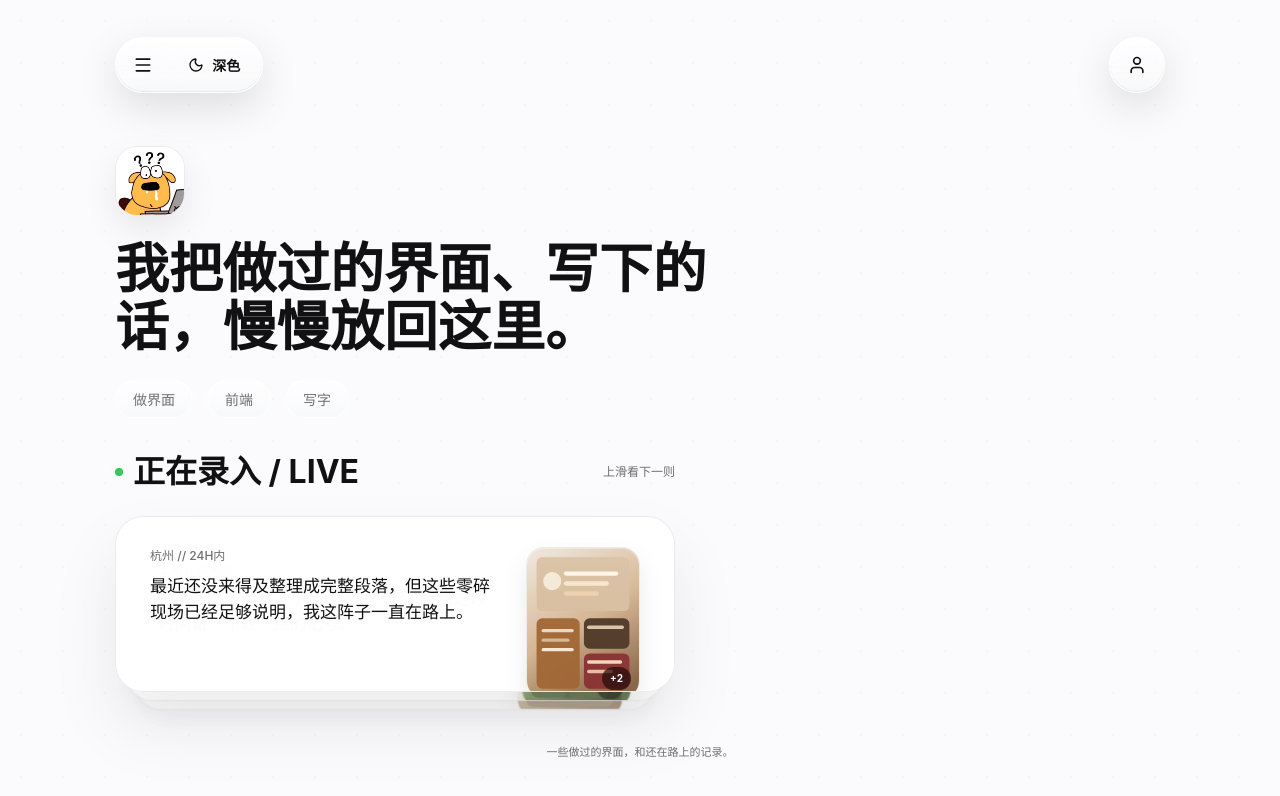
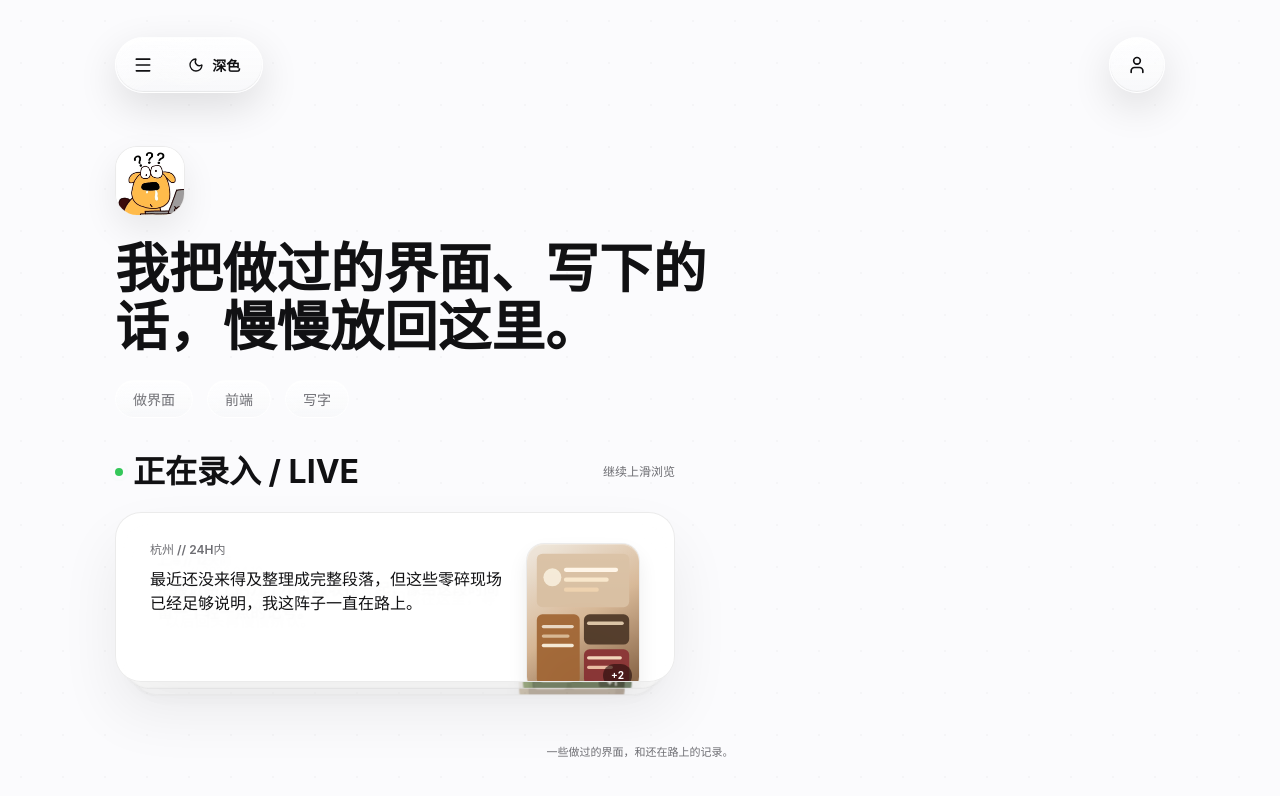
Before and after one commit to JxdCap/me, a React (Vite) app in the folder web/: page / in a window 1280 px wide. Shown: the top 796 px of the page. Built offline with nearby package versions, Linux system fonts and the light colour scheme.

Commit message:
状态组件重构01

```diff
--- a/web/src/components/StillAlive.tsx
+++ b/web/src/components/StillAlive.tsx
@@ -120,7 +120,7 @@ export const StillAlive = forwardRef<HTMLDivElement, StillAliveProps>(function S
           <h2 id="stillalive-title" className="typewriter">{SECTION_TITLE}</h2>
         </div>
         <span className="status-hint">
-          {dragY < THRESHOLD ? '松手切换' : '上滑看下一则'}
+          {dragY < THRESHOLD ? '松手进入下一则' : '继续上滑浏览'}
         </span>
       </div>
 
@@ -147,17 +147,17 @@ export const StillAlive = forwardRef<HTMLDivElement, StillAliveProps>(function S
           const isTop = index === 0 && !isExiting
           const slotIndex = exitCardId && !isExiting ? index - 1 : index
 
-          const isCapturing = isDragging && dragY < THRESHOLD
-          const bloomScale = (isCapturing && slotIndex === 0 && !isTop) ? 1.02 : 1
+          const isHandingOff = isDragging && dragY < THRESHOLD
+          const handoffScale = (isHandingOff && slotIndex === 0 && !isTop) ? 1.012 : 1
 
-          const shadowBlur = isTop ? Math.max(34, 34 + Math.abs(dragY) * 0.12) : 18
-          const shadowOpacity = isTop ? Math.max(0.04, 0.08 - Math.abs(dragY) * 0.0002) : 0.04
-          const textParallax = isTop ? dragY * 0.025 : 0
+          const shadowBlur = isTop ? Math.max(30, 30 + Math.abs(dragY) * 0.08) : 14
+          const shadowOpacity = isTop ? Math.max(0.04, 0.07 - Math.abs(dragY) * 0.00018) : 0.028
+          const textParallax = isTop ? dragY * 0.018 : 0
 
-          const ty = slotIndex * 12
-          const tz = slotIndex * -18
-          const sc = 1 - slotIndex * 0.035
-          const bl = slotIndex * 0.35
+          const ty = slotIndex * 10
+          const tz = slotIndex * -10
+          const sc = 1 - slotIndex * 0.022
+          const bl = slotIndex * 0.22
 
           const style: CSSProperties = {
             zIndex: 100 - index,
@@ -169,12 +169,12 @@ export const StillAlive = forwardRef<HTMLDivElement, StillAliveProps>(function S
             animation: `card-entrance 0.8s cubic-bezier(0.22, 1, 0.36, 1) ${0.4 + index * 0.1}s backwards`,
 
             transform: isTop
-              ? `translate3d(0, ${dragY}px, 0) scale(1)`
+              ? `translate3d(0, ${dragY}px, 0) scale(${Math.max(0.985, 1 - Math.abs(dragY) * 0.00012)})`
               : isExiting
-                ? `translate3d(0, -210px, 80px) scale(1.04)`
+                ? `translate3d(0, -188px, 54px) scale(1.02)`
                 : `translate3d(0, ${ty}px, ${tz}px) scale(${sc})`,
 
-            opacity: isExiting ? 0 : slotIndex >= 3 ? 0 : 1 - slotIndex * 0.18,
+            opacity: isExiting ? 0 : slotIndex >= 3 ? 0 : 1 - slotIndex * 0.24,
             filter: `blur(${bl}px)`,
             boxShadow: `0 ${shadowBlur}px ${shadowBlur * 2}px rgba(0,0,0,${shadowOpacity})`,
 
@@ -185,7 +185,7 @@ export const StillAlive = forwardRef<HTMLDivElement, StillAliveProps>(function S
                  filter 500ms ease,
                  box-shadow 500ms ease`,
 
-            scale: bloomScale,
+            scale: handoffScale,
             pointerEvents: index === 0 ? 'auto' : 'none'
           } as any
 
--- a/web/src/styles/home.css
+++ b/web/src/styles/home.css
@@ -493,7 +493,7 @@
   display: flex;
   align-items: center;
   justify-content: space-between;
-  margin-bottom: 20px;
+  margin-bottom: 16px;
 }
 
 .section-heading-compact h2 {
@@ -530,6 +530,8 @@
   font-size: 12px;
   color: var(--text-muted);
   letter-spacing: 0;
+  max-width: 9em;
+  text-align: right;
 }
 
 .stacked-cards.ios-style {
@@ -539,6 +541,7 @@
   cursor: grab;
   touch-action: none;
   border-radius: 30px;
+  perspective: 1200px;
 }
 
 .stacked-cards.ios-style:active {
@@ -551,19 +554,19 @@
   left: 0;
   width: 100%;
   height: auto;
-  min-height: 152px;
-  max-height: 176px;
+  min-height: 146px;
+  max-height: 170px;
   background: var(--card-bg);
   border: 1px solid var(--border-color);
-  border-radius: 28px;
-  padding: 23px 24px;
+  border-radius: 26px;
+  padding: 22px 22px 20px;
   box-shadow: var(--card-shadow);
   overflow: hidden;
   will-change: transform, opacity;
 }
 
 .ios-card.has-no-image {
-  min-height: 136px;
+  min-height: 132px;
 }
 
 .ios-card.swiping-out {
@@ -573,7 +576,7 @@
 
 .ios-card-content {
   display: flex;
-  gap: 20px;
+  gap: 18px;
   align-items: flex-start;
   height: 100%;
 }
@@ -591,14 +594,15 @@
   border-radius: 0;
   width: fit-content;
   color: var(--text-muted);
-  font-weight: 520;
+  font-weight: 560;
+  line-height: 1.2;
 }
 
 .ios-card-text {
   color: var(--text-main);
-  font-size: 17px;
-  line-height: 1.54;
-  margin-top: 8px;
+  font-size: 16px;
+  line-height: 1.5;
+  margin-top: 10px;
   display: -webkit-box;
   -webkit-line-clamp: 3;
   -webkit-box-orient: vertical;
@@ -610,8 +614,8 @@
 }
 
 .ios-card-thumbnail {
-  width: 82px;
-  height: 108px;
+  width: 78px;
+  height: 102px;
   border-radius: 18px;
   overflow: hidden;
   flex-shrink: 0;
@@ -619,7 +623,7 @@
   transform-origin: center right;
   border: 1px solid var(--border-color);
   position: relative;
-  box-shadow: 0 12px 26px rgba(0, 0, 0, 0.08);
+  box-shadow: 0 10px 20px rgba(0, 0, 0, 0.07);
   background: var(--surface-content);
 }
 
@@ -648,7 +652,7 @@
   height: 100%;
   object-fit: cover;
   display: block;
-  transform: scale(1.015);
+  transform: scale(1.01);
   transition: opacity var(--motion-sheet) ease, transform var(--motion-sheet) var(--ease-apple);
 }
 
@@ -971,13 +975,13 @@
 
 .photo-count-badge {
   position: absolute;
-  bottom: 8px;
-  right: 8px;
-  background: rgba(0, 0, 0, 0.58);
+  bottom: 7px;
+  right: 7px;
+  background: rgba(0, 0, 0, 0.5);
   backdrop-filter: blur(14px) saturate(150%);
   color: #fff;
   font-size: 10px;
-  font-weight: 700;
+  font-weight: 650;
   padding: 4px 8px;
   border-radius: 999px;
 }
```
